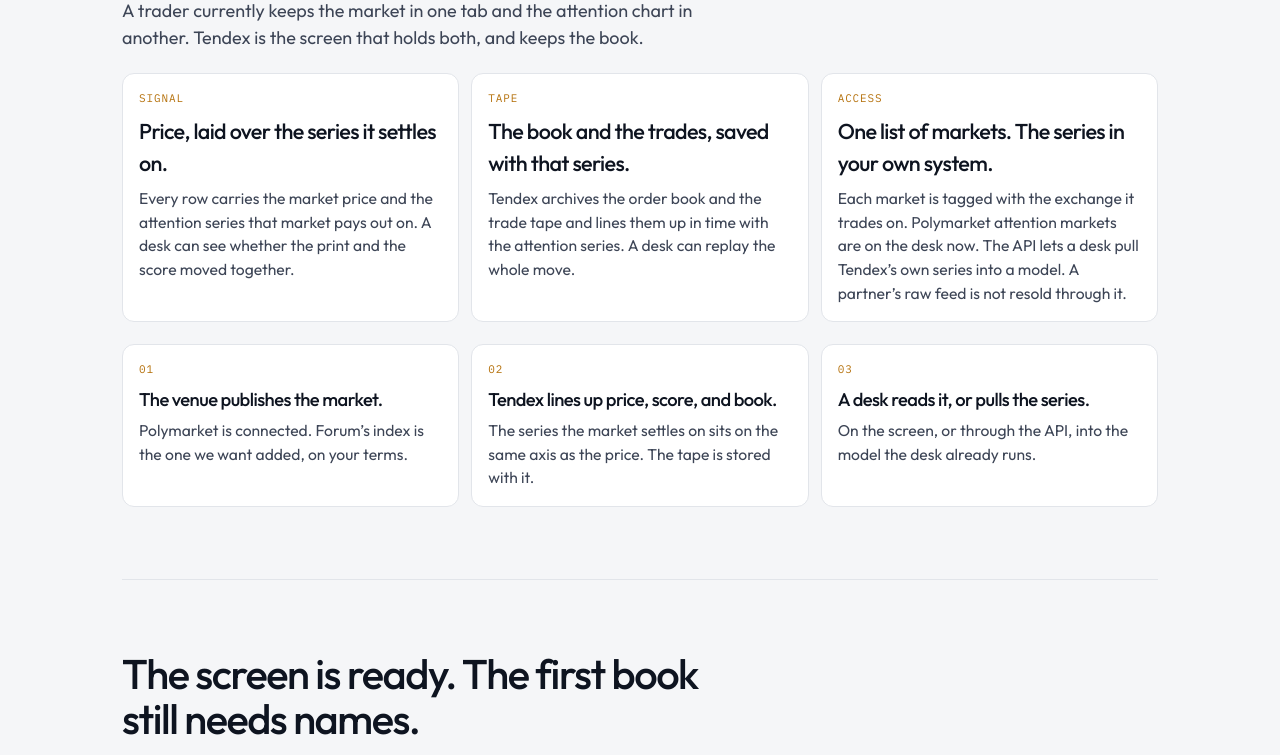
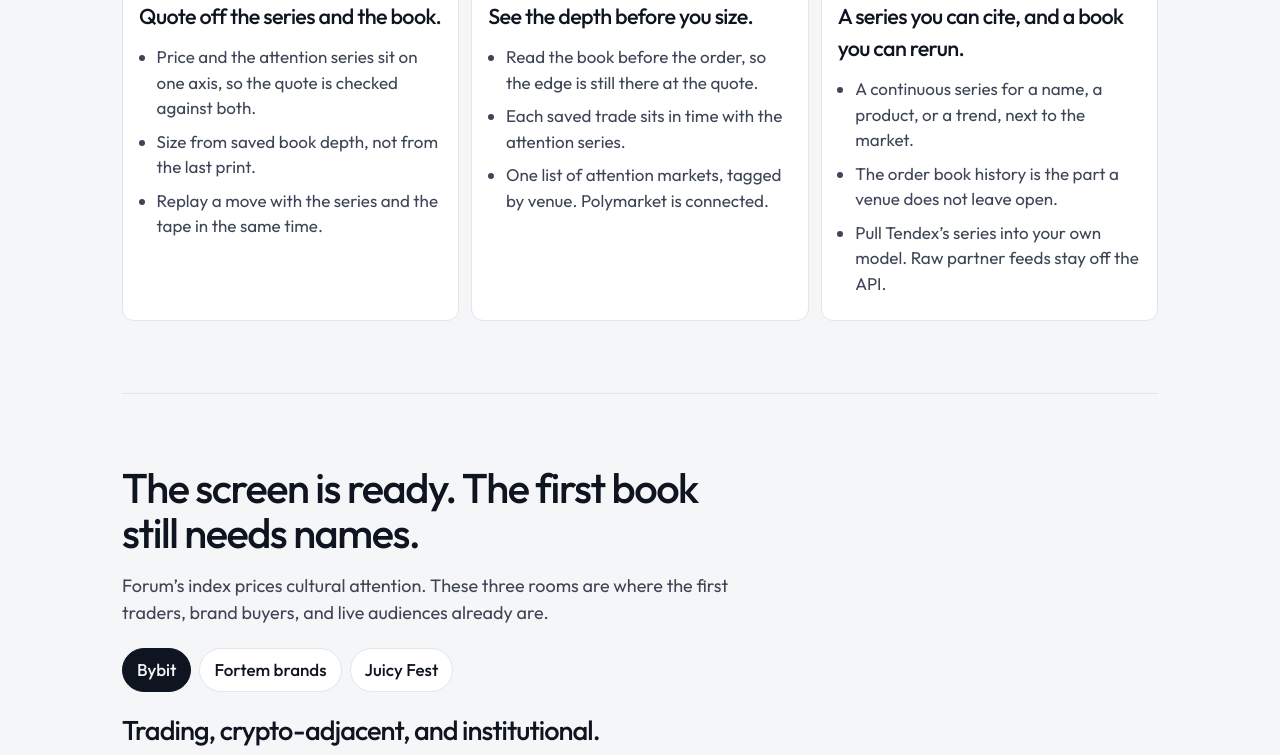
Before and after one commit to beniskillen/tendex-forum-brief, a plain HTML site: page index.html in a window 1280 px wide. Shown: the part 767-1522 px from the top of the page. Drawn offline with Linux system fonts and the light colour scheme.

Commit message:
State Tendex the way Oddpool states a desk product.

```diff
--- a/index.html
+++ b/index.html
@@ -4,7 +4,7 @@
 <meta charset="utf-8">
 <meta name="viewport" content="width=device-width, initial-scale=1">
 <title>Tendex for Forum</title>
-<meta name="description" content="Tendex is the data terminal for attention markets: price, the attention series a market settles on, and the saved book.">
+<meta name="description" content="Institutional connectivity for attention markets. Proprietary attention series, and the order book Tendex records.">
 <link rel="preconnect" href="https://fonts.googleapis.com">
 <link rel="preconnect" href="https://fonts.gstatic.com" crossorigin>
 <link href="https://fonts.googleapis.com/css2?family=IBM+Plex+Mono:wght@400;500&family=Outfit:wght@400;500;600&display=swap" rel="stylesheet">
@@ -122,7 +122,7 @@ try {
     color: var(--amber);
   }
   h1, h2, h3 { font-weight: 500; letter-spacing: -0.035em; margin: 0; }
-  h1 { font-size: clamp(2.6rem, 6vw, 4.4rem); line-height: 0.98; max-width: 16ch; }
+  h1 { font-size: clamp(2.4rem, 4.6vw, 3.6rem); line-height: 1.02; max-width: 12em; }
   h2 { font-size: clamp(1.8rem, 3.5vw, 2.6rem); line-height: 1.08; max-width: 22ch; }
   .dek { max-width: 40rem; color: var(--soft); font-size: 1.125rem; margin: 16px 0 0; }
   .hero { display: grid; gap: 36px; align-items: center; padding-top: 48px; }
@@ -165,6 +165,8 @@ try {
     min-width: 0;
   }
   .layers h3 { font-size: 1.35rem; margin-bottom: 8px; letter-spacing: -0.03em; }
+  .layers ul { margin: 12px 0 0; padding: 0 0 0 1.1rem; color: var(--soft); }
+  .layers li { margin: 0 0 8px; }
   .flow { display: grid; gap: 12px; margin: 22px 0 0; padding: 0; list-style: none; }
   .flow strong { display: block; font-weight: 500; font-size: 1.15rem; letter-spacing: -0.03em; margin-bottom: 6px; }
 
@@ -374,8 +376,8 @@ try {
 <main>
   <section class="hero" id="opening">
     <div>
-      <h1>One terminal for the price, the score, and the book.</h1>
-      <p class="dek">Tendex is the data terminal for attention markets. Each market’s price sits on the attention series it settles on, with the order book and the trade tape saved beside it. Polymarket is on the desk today. Forum is the index we want on the next row.</p>
+      <h1>Institutional connectivity for attention markets.</h1>
+      <p class="dek">Proprietary attention series, derived from search demand and from count markets, plus the order book Tendex has been recording. Venues do not keep that book. The series is Tendex’s.</p>
     </div>
     <div class="terminal" id="terminal">
       <div class="chart-wrap">
@@ -401,42 +403,36 @@ try {
   </section>
 
   <section id="product">
-    <h2>The score, the tape, and the venue, on one screen.</h2>
-    <p class="dek">A trader currently keeps the market in one tab and the attention chart in another. Tendex is the screen that holds both, and keeps the book.</p>
+    <h2>Built for institutional desks.</h2>
     <div class="layers">
       <article>
-        <small>Signal</small>
-        <h3>Price, laid over the series it settles on.</h3>
-        <p>Every row carries the market price and the attention series that market pays out on. A desk can see whether the print and the score moved together.</p>
+        <small>Market makers</small>
+        <h3>Quote off the series and the book.</h3>
+        <ul>
+          <li>Price and the attention series sit on one axis, so the quote is checked against both.</li>
+          <li>Size from saved book depth, not from the last print.</li>
+          <li>Replay a move with the series and the tape in the same time.</li>
+        </ul>
       </article>
       <article>
-        <small>Tape</small>
-        <h3>The book and the trades, saved with that series.</h3>
-        <p>Tendex archives the order book and the trade tape and lines them up in time with the attention series. A desk can replay the whole move.</p>
+        <small>Prop trading firms</small>
+        <h3>See the depth before you size.</h3>
+        <ul>
+          <li>Read the book before the order, so the edge is still there at the quote.</li>
+          <li>Each saved trade sits in time with the attention series.</li>
+          <li>One list of attention markets, tagged by venue. Polymarket is connected.</li>
+        </ul>
       </article>
       <article>
-        <small>Access</small>
-        <h3>One list of markets. The series in your own system.</h3>
-        <p>Each market is tagged with the exchange it trades on. Polymarket attention markets are on the desk now. The API lets a desk pull Tendex’s own series into a model. A partner’s raw feed is not resold through it.</p>
+        <small>Hedge funds and research</small>
+        <h3>A series you can cite, and a book you can rerun.</h3>
+        <ul>
+          <li>A continuous series for a name, a product, or a trend, next to the market.</li>
+          <li>The order book history is the part a venue does not leave open.</li>
+          <li>Pull Tendex’s series into your own model. Raw partner feeds stay off the API.</li>
+        </ul>
       </article>
     </div>
-    <ol class="flow">
-      <li>
-        <small>01</small>
-        <strong>The venue publishes the market.</strong>
-        <p>Polymarket is connected. Forum’s index is the one we want added, on your terms.</p>
-      </li>
-      <li>
-        <small>02</small>
-        <strong>Tendex lines up price, score, and book.</strong>
-        <p>The series the market settles on sits on the same axis as the price. The tape is stored with it.</p>
-      </li>
-      <li>
-        <small>03</small>
-        <strong>A desk reads it, or pulls the series.</strong>
-        <p>On the screen, or through the API, into the model the desk already runs.</p>
-      </li>
-    </ol>
   </section>
 
   <section id="rooms">
```
